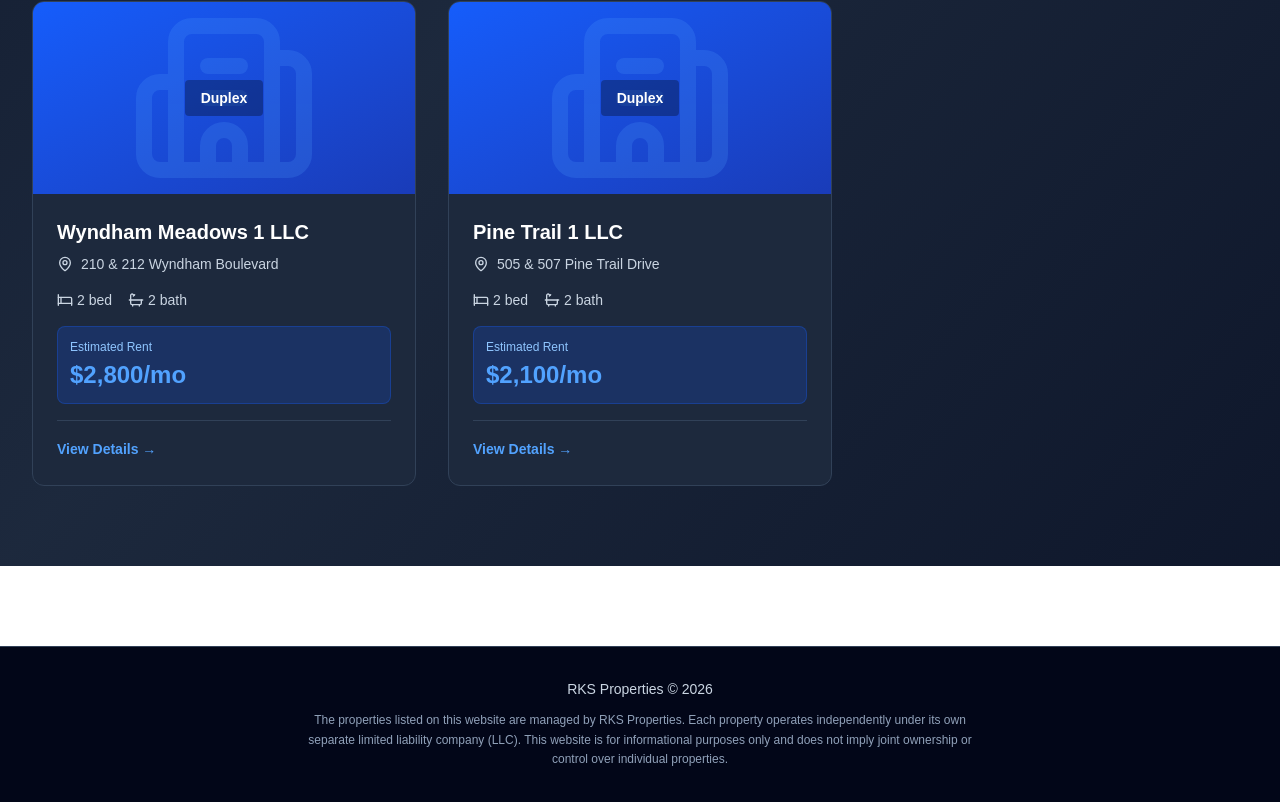
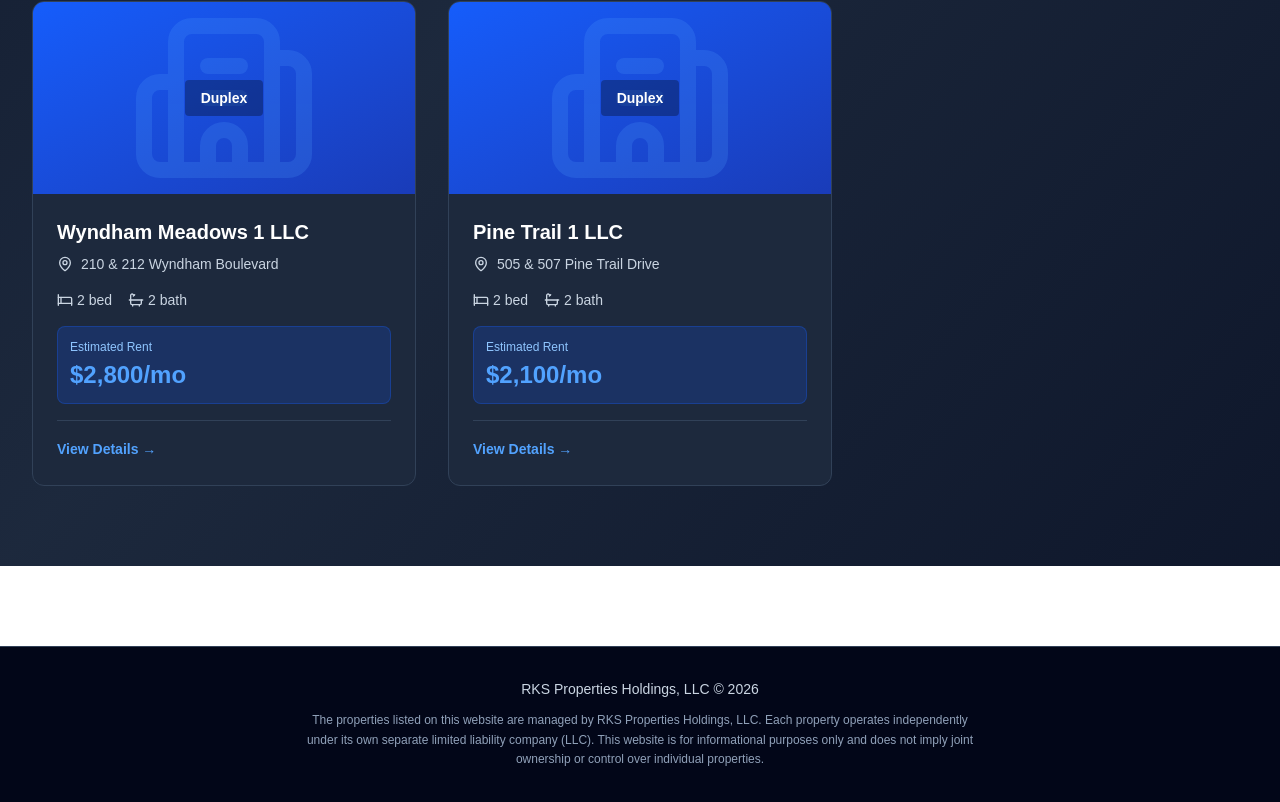
Before and after one commit to rslaten-git/holdings, a Next.js app: page / in a window 1280 px wide. Shown: the part 913-1715 px from the top of the page. Built offline with nearby package versions, Linux system fonts and the light colour scheme.

Commit message:
Update footer: RKS Properties Holdings, LLC

```diff
--- a/src/app/layout.tsx
+++ b/src/app/layout.tsx
@@ -21,9 +21,9 @@ export default function RootLayout({
         {children}
         <footer className="border-t border-slate-700 bg-slate-950 mt-20">
           <div className="max-w-7xl mx-auto px-4 sm:px-6 lg:px-8 py-8 text-center text-slate-300 text-sm">
-            <p className="mb-3">RKS Properties © 2026</p>
+            <p className="mb-3">RKS Properties Holdings, LLC © 2026</p>
             <p className="text-xs text-slate-400 max-w-2xl mx-auto leading-relaxed">
-              The properties listed on this website are managed by RKS Properties. Each property operates independently under its own separate limited liability company (LLC). This website is for informational purposes only and does not imply joint ownership or control over individual properties.
+              The properties listed on this website are managed by RKS Properties Holdings, LLC. Each property operates independently under its own separate limited liability company (LLC). This website is for informational purposes only and does not imply joint ownership or control over individual properties.
             </p>
           </div>
         </footer>
```
